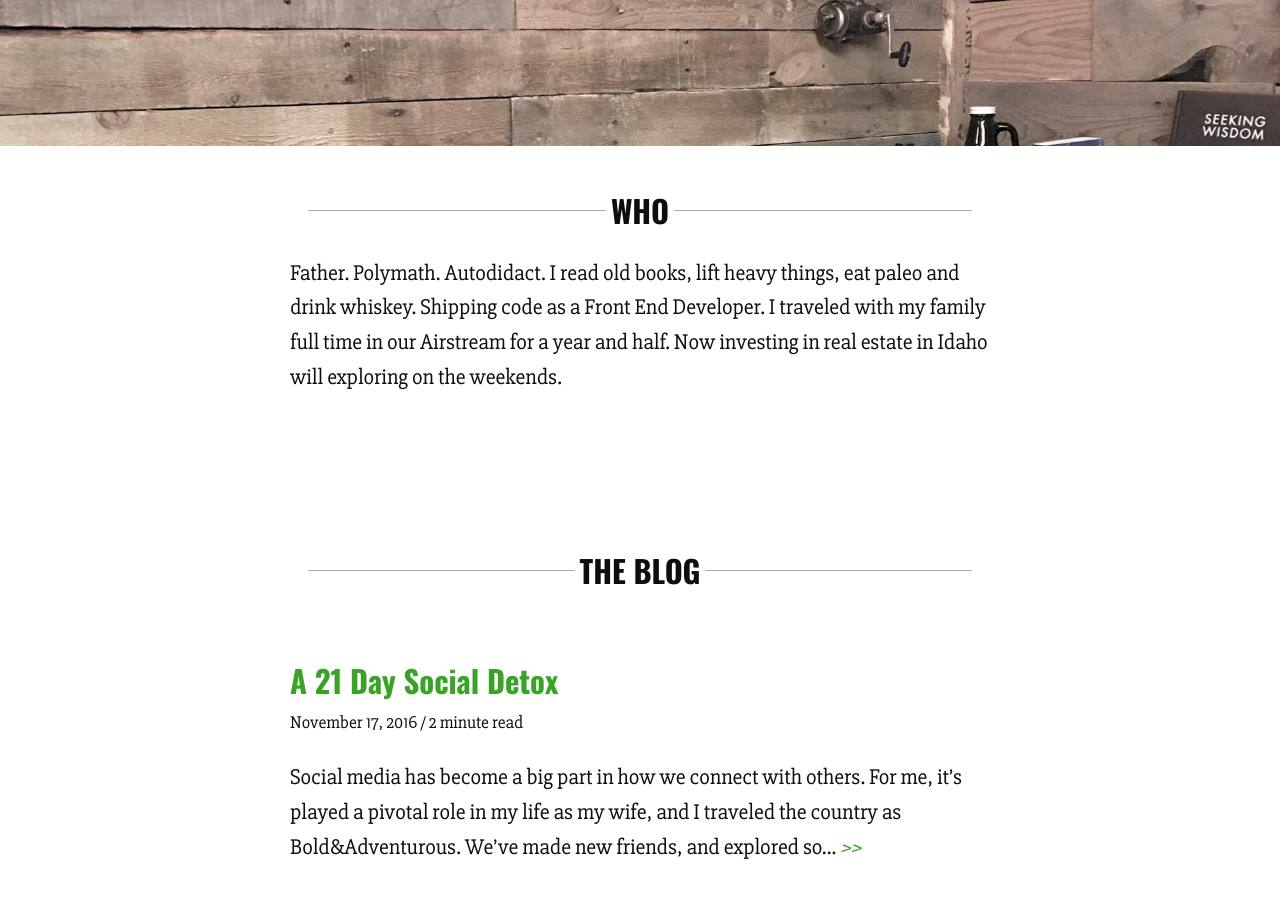
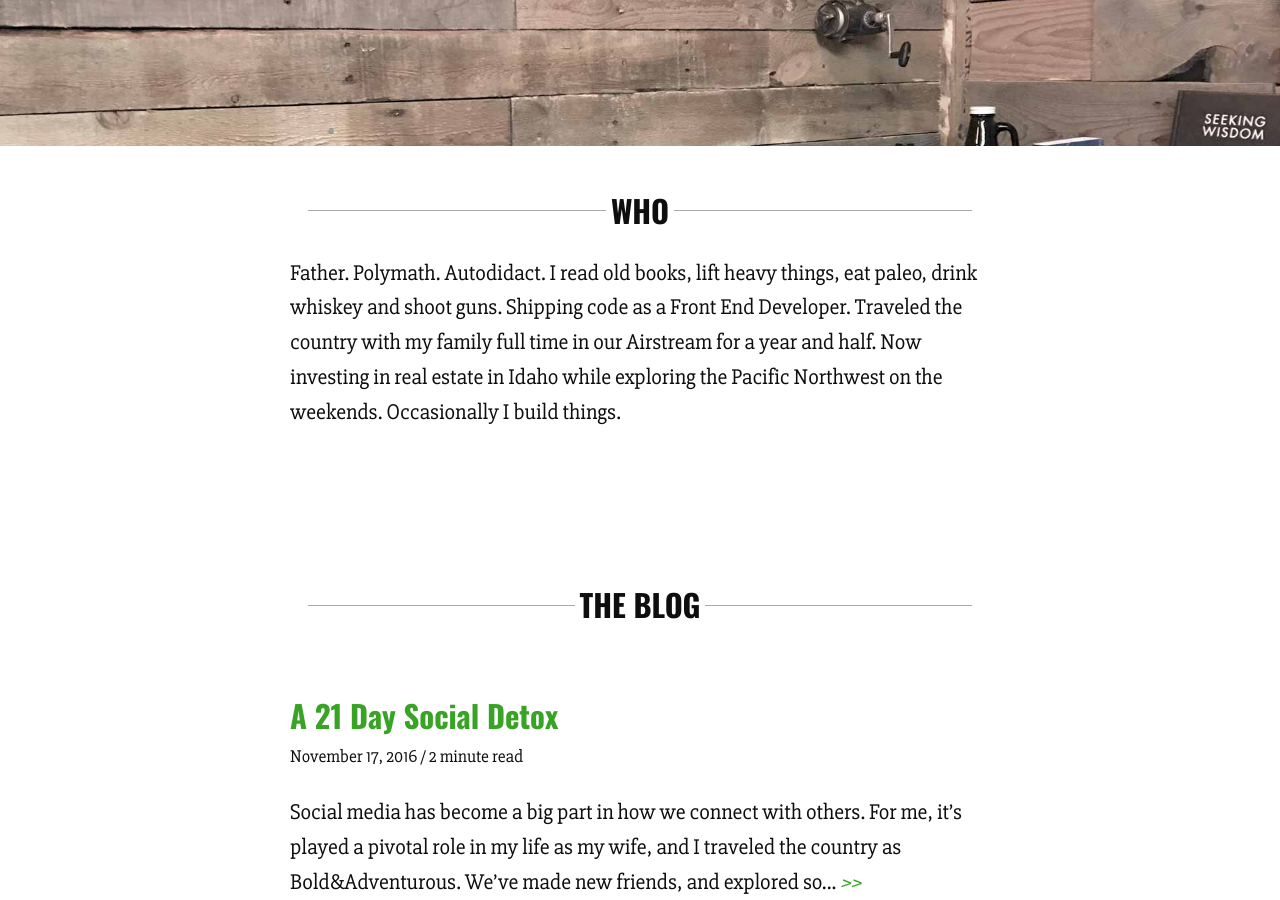
Before and after one commit to devbymike/mk3y.com, a Jekyll site: the page built from index.html, in a window 1280 px wide and 900 px high, scrolled down 354 px. Built offline with Jekyll 4.4.1, drawn with Linux system fonts in a browser that asks for light colours; the list of posts is cut into pages by our own code.

Commit message:
fixed typo

```diff
--- a/index.html
+++ b/index.html
@@ -17,9 +17,9 @@ layout: compress
         <article>
             <section>
                 <div class="section-title"><span>WHO</span></div>
-                <p>Father. Polymath. Autodidact. I read old books, lift heavy things, eat paleo and drink whiskey. Shipping code as a Front End
-                Developer. I traveled with my family full time in our Airstream for a year and half. Now investing in real estate in Idaho will
-                exploring on the weekends.</p>
+                <p>Father. Polymath. Autodidact. I read old books, lift heavy things, eat paleo, drink whiskey and shoot guns. Shipping code as a Front End
+                Developer. Traveled the country with my family full time in our Airstream for a year and half. Now investing in real estate in Idaho while
+                exploring the Pacific Northwest on the weekends. Occasionally I build things.</p>
             </section>
             <section>
                 <div class="section-title"><span>THE BLOG</span></div>
```
